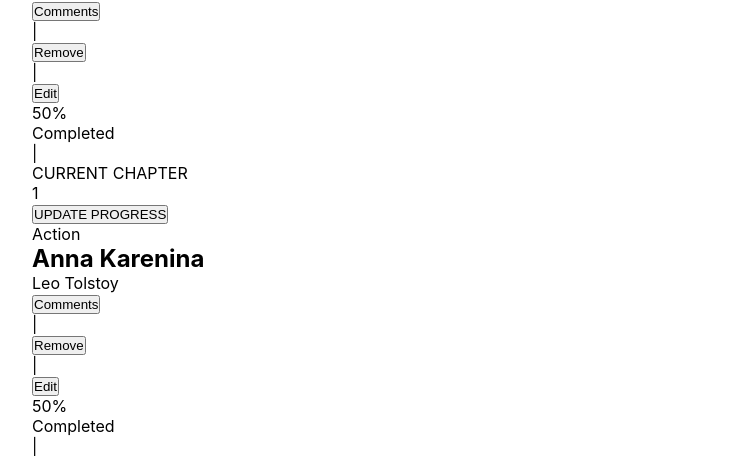
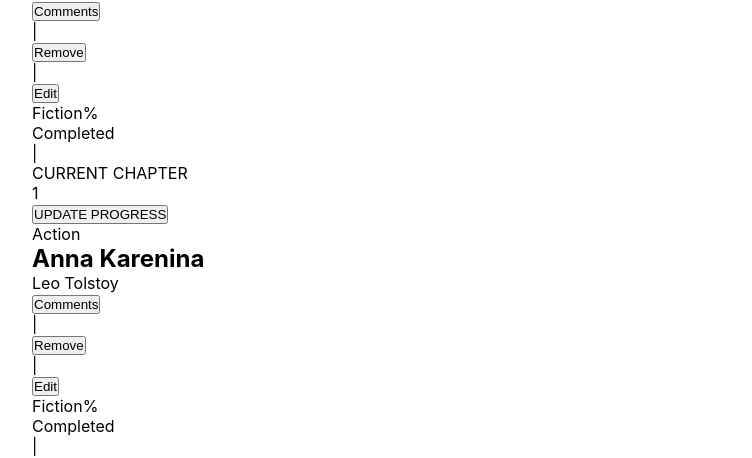
Before and after one commit to mrcbq/bookstore, a React (Create React App) app: page / in a window 1280 px wide. Shown: the part 172-630 px from the top of the page, without its empty margins (96-848 px from the left). Built offline with nearby package versions, Linux system fonts and the light colour scheme.

Commit message:
Fix Props and errors for display the books using the new properties

```diff
--- a/src/components/Book.js
+++ b/src/components/Book.js
@@ -59,7 +59,7 @@
   gender: PropTypes.string,
   title: PropTypes.string,
   author: PropTypes.string,
-  progress: PropTypes.number,
+  progress: PropTypes.string,
   handleDelete: PropTypes.func,
   currentChapter: PropTypes.number,
   id: PropTypes.string,
--- a/src/components/Books.js
+++ b/src/components/Books.js
@@ -7,7 +7,6 @@
 
 function BookList() {
   const books = useSelector((state) => state.books);
-  console.log(books);
   const [title, setTitle] = useState('');
   const [author, setAuthor] = useState('');
 
@@ -50,11 +49,11 @@
       <div className="books-container">
         {books.map((book) => (
           <Book
-            key={book.id}
-            id={book.id}
+            key={book.item_id}
+            id={book.item_id}
             title={book.title}
             author={book.author}
-            progress={book.progress}
+            progress={book.category}
             // handleDelete={handleDelete}
           />
         ))}
```
